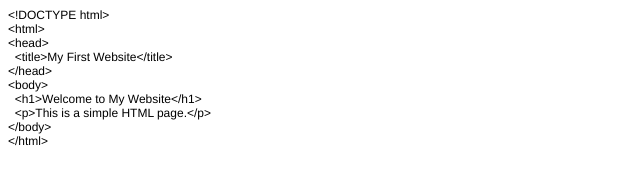
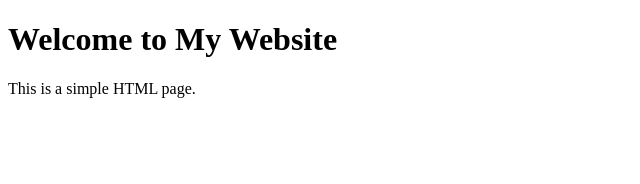
Before and after one commit to jaanvid/neowebsite, a plain HTML site: page website.html in a window 1280 px wide. Shown: the whole page, without its empty margins (0-640 px from the left). Drawn offline with Linux system fonts and the light colour scheme.

Commit message:
Simplify HTML structure and update doctype

```diff
--- a/website.html
+++ b/website.html
@@ -1,25 +1,10 @@
-<!DOCTYPE html PUBLIC "-//W3C//DTD HTML 4.01//EN" "http://www.w3.org/TR/html4/strict.dtd">
+<!DOCTYPE html>
 <html>
 <head>
-  <meta http-equiv="Content-Type" content="text/html; charset=utf-8">
-  <meta http-equiv="Content-Style-Type" content="text/css">
-  <title></title>
-  <meta name="Generator" content="Cocoa HTML Writer">
-  <meta name="CocoaVersion" content="2685.4">
-  <style type="text/css">
-    p.p1 {margin: 0.0px 0.0px 0.0px 0.0px; font: 12.0px Helvetica}
-  </style>
+  <title>My First Website</title>
 </head>
 <body>
-<p class="p1">&lt;!DOCTYPE html&gt;</p>
-<p class="p1">&lt;html&gt;</p>
-<p class="p1">&lt;head&gt;</p>
-<p class="p1"><span class="Apple-converted-space">  </span>&lt;title&gt;My First Website&lt;/title&gt;</p>
-<p class="p1">&lt;/head&gt;</p>
-<p class="p1">&lt;body&gt;</p>
-<p class="p1"><span class="Apple-converted-space">  </span>&lt;h1&gt;Welcome to My Website&lt;/h1&gt;</p>
-<p class="p1"><span class="Apple-converted-space">  </span>&lt;p&gt;This is a simple HTML page.&lt;/p&gt;</p>
-<p class="p1">&lt;/body&gt;</p>
-<p class="p1">&lt;/html&gt;</p>
+  <h1>Welcome to My Website</h1>
+  <p>This is a simple HTML page.</p>
 </body>
 </html>
```
